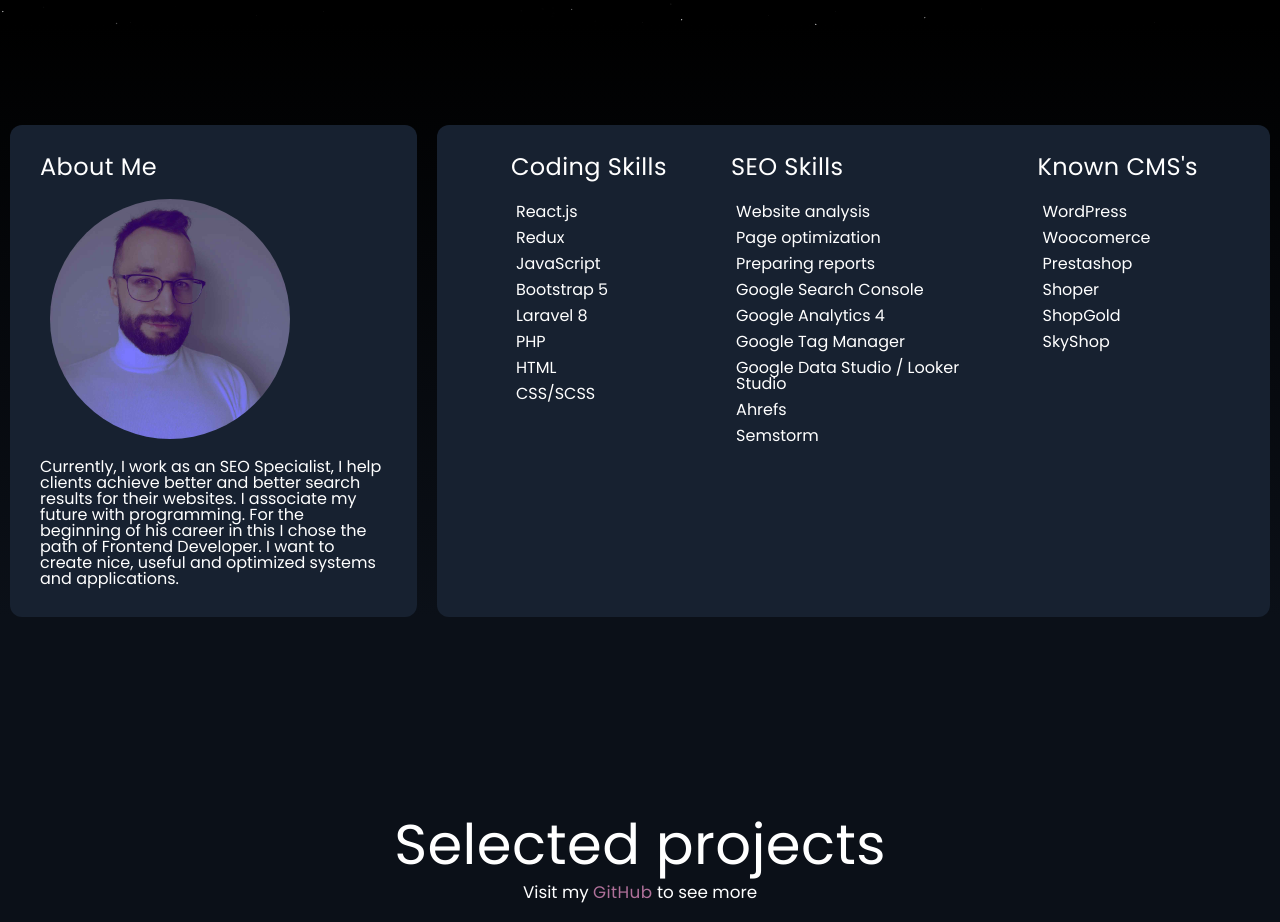
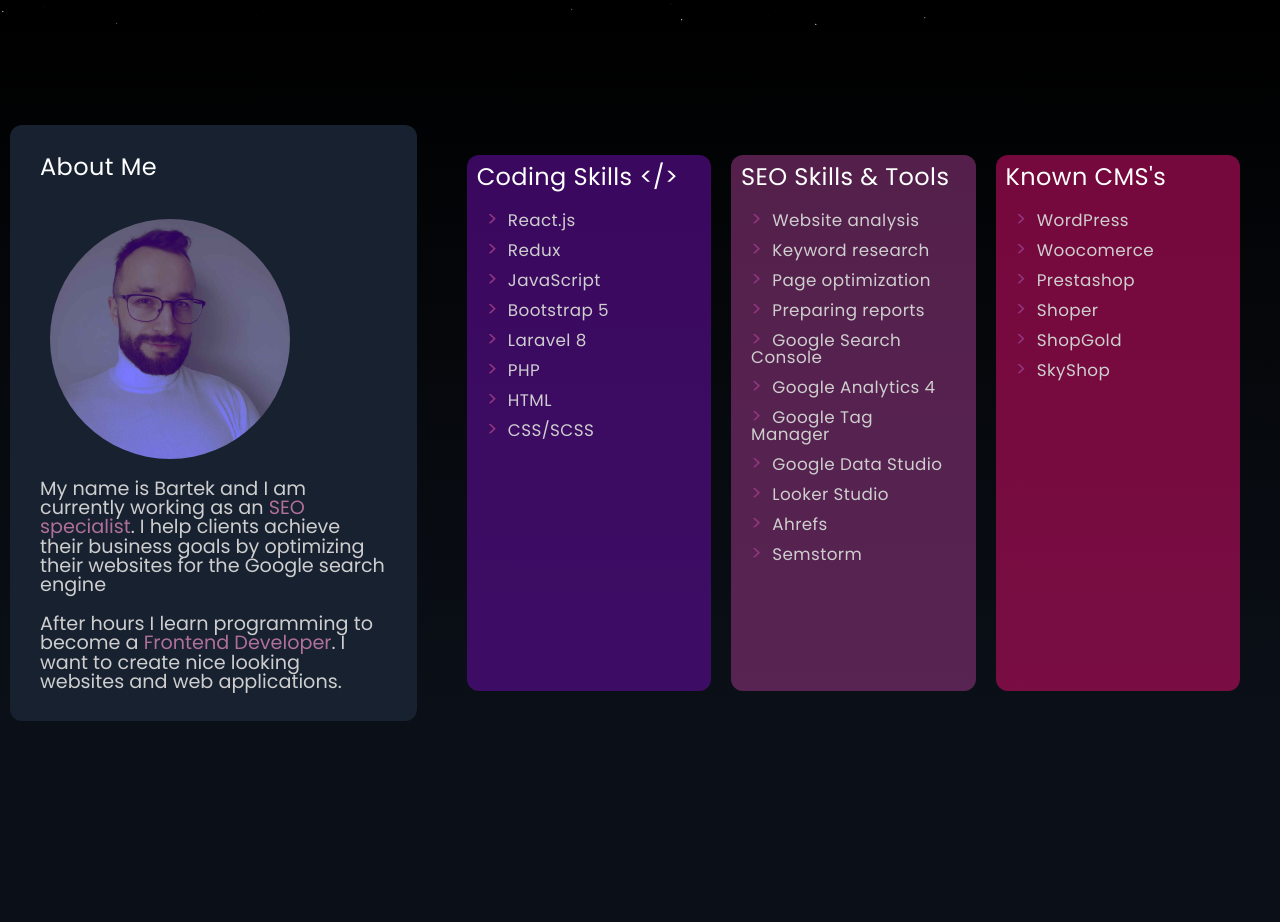
Before and after one commit to oscarwallshack/OscarWallshack.dev, a React (Create React App) app: page / in a window 1280 px wide. Shown: the part 785-1707 px from the top of the page. Built offline with nearby package versions, Linux system fonts and the light colour scheme; a web font is replaced by a local one.

Commit message:
introduce section

```diff
--- a/src/components/Layout/Introduce/Introduce.js
+++ b/src/components/Layout/Introduce/Introduce.js
@@ -15,12 +15,14 @@ const Introduce = () => {
 
   const seoSkills = [
     "Website analysis",
+    "Keyword research",
     "Page optimization",
     "Preparing reports",
     "Google Search Console",
     "Google Analytics 4",
     "Google Tag Manager",
-    "Google Data Studio / Looker Studio",
+    "Google Data Studio",
+    "Looker Studio",
     "Ahrefs",
     "Semstorm",
   ];
@@ -46,20 +48,23 @@ const Introduce = () => {
         <h3>About Me</h3>
         <div className={classes.prof}></div>
         <p>
-        Currently, I work as an SEO Specialist, I help clients achieve better and better search results for their websites.
-
-        I associate my future with programming. For the beginning of his career in this
-        I chose the path of Frontend Developer. I want to create nice, useful and
-        optimized systems and applications.
+          My name is Bartek and I am currently working as an{" "}
+          <span>SEO specialist</span>. I help clients achieve their business
+          goals by optimizing their websites for the Google search engine
+        </p>
+        <p>
+          After hours I learn programming to become a{" "}
+          <span>Frontend Developer</span>. I want to create nice looking
+          websites and web applications.
         </p>
       </div>
       <div className={classes.introduce__skills}>
         <span>
-          <h3>Coding Skills</h3>
+          <h3>Coding Skills {`</>`}</h3>
           <ul>{codingList}</ul>
         </span>
         <span>
-          <h3>SEO Skills</h3>
+          <h3>SEO Skills & Tools</h3>
           <ul>{seoList}</ul>
         </span>
         <span>
--- a/src/components/Layout/Introduce/Introduce.module.scss
+++ b/src/components/Layout/Introduce/Introduce.module.scss
@@ -8,27 +8,35 @@
     background-image: linear-gradient(to bottom, #000 0%, $primary 100%);
 
     div {
-        background: rgb(23, 33, 48);
-        border-radius: $borderRadius;
         width: auto;
         margin: 0 10px;
         padding: 30px;
     }
 
     &__aboutMe {
+        background: rgb(23, 33, 48);
+        border-radius: $borderRadius;
         display: flex;
         flex-direction: column;
         justify-content: flex-start;
         gap: 20px;
         color: $white;
 
+
         h3 {
             font-size: $headingH3;
             letter-spacing: $letterSpacing;
+            margin-bottom: 20px;
         }
 
         p {
-            color: $white;
+            font-size: 1.2em;
+            text-align: left;
+            color: $grey;
+
+            span {
+                color: $pink_2
+            }
         }
 
         .prof {
@@ -37,8 +45,6 @@
             border-radius: 50%;
             background-image: $prof;
             background-size: cover;
-            //  no-repeat left center / cover;
-
         }
     }
 
@@ -50,15 +56,48 @@
         gap: 20px;
         color: $white;
 
+        span {
+            height: 100%;
+            width: 100%;
+            padding: 10px;
+            background: rgba(101, 14, 163, 0.57);
+            border-radius: $borderRadius;
+        }
+
+        span:nth-child(2) {
+            background: rgba(146, 54, 128, 0.57);
+        }
+
+        span:nth-child(3) {
+            background: rgba(204, 13, 102, 0.57);
+        }
+
         h3 {
             font-size: $headingH3;
             margin-bottom: 20px;
             letter-spacing: $letterSpacing;
+        }
+
+        li {
+            font-size: $paragraph;
+            color: $grey;
+            letter-spacing: $letterSpacing;
+            margin: 10px;
+            cursor: default;
+
+            &::before {
+                content: ">";
+                color: $pink;
+                font-size: 20px;
+                margin-right: 10px;
+            }
+
+            &:hover {
+                transform: scale(1.01);
+            }
 
         }
 
-        li {
-            padding: 5px;
-        }
+
     }
 }
--- a/src/components/Layout/Projects/ProjectItem.module.scss
+++ b/src/components/Layout/Projects/ProjectItem.module.scss
@@ -13,9 +13,10 @@
     transition-property: transform;
     transition-duration: 0.5s;
 
-    &:hover{
+    &:hover {
         transform: scale(1.02);
     }
+
     &__heading {
         margin: 10px 0;
 
@@ -27,7 +28,7 @@
         p {
             font-size: 1.2em;
             text-align: left;
-            color: #cecece;
+            color: $grey;
         }
     }
 
@@ -52,7 +53,8 @@
                 color: $white;
             }
         }
-        &__techList{
+
+        &__techList {
             display: flex;
             flex-wrap: wrap;
         }
--- a/src/styles/variables.scss
+++ b/src/styles/variables.scss
@@ -13,9 +13,11 @@ $purple: rgba(101, 14, 163, 0.719);
 $pink: #923680;
 $pink_2: #af7099;
 $white: #fff;
+$grey: #cecece;
 
 $pink_background: url("../assets/bckr.webp");
 $prof: url("../assets/prof.webp");
+$seoIcon: url("../assets/icons/seoIcon.png");
 
 // border-radius
 $borderRadius: 12px;
```
